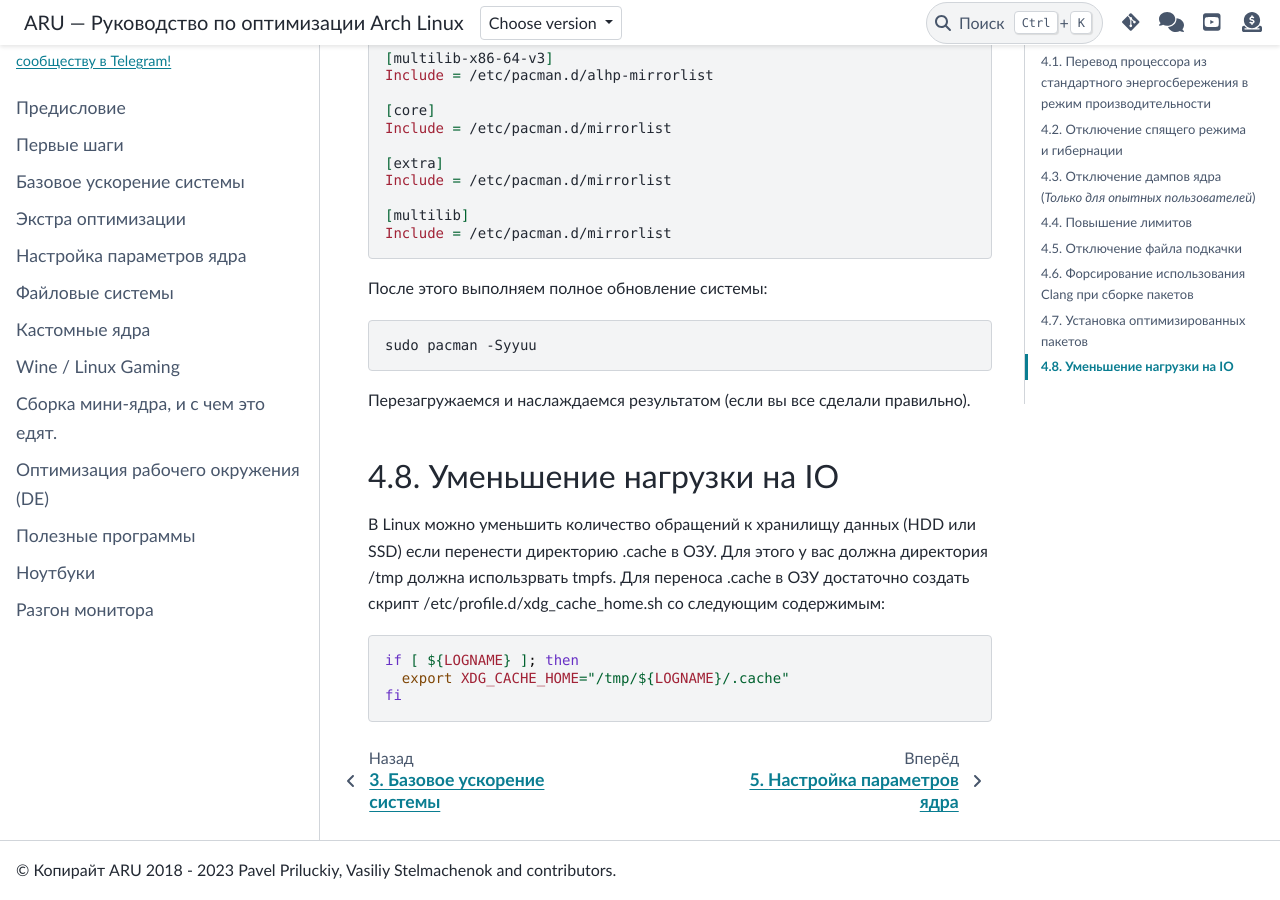
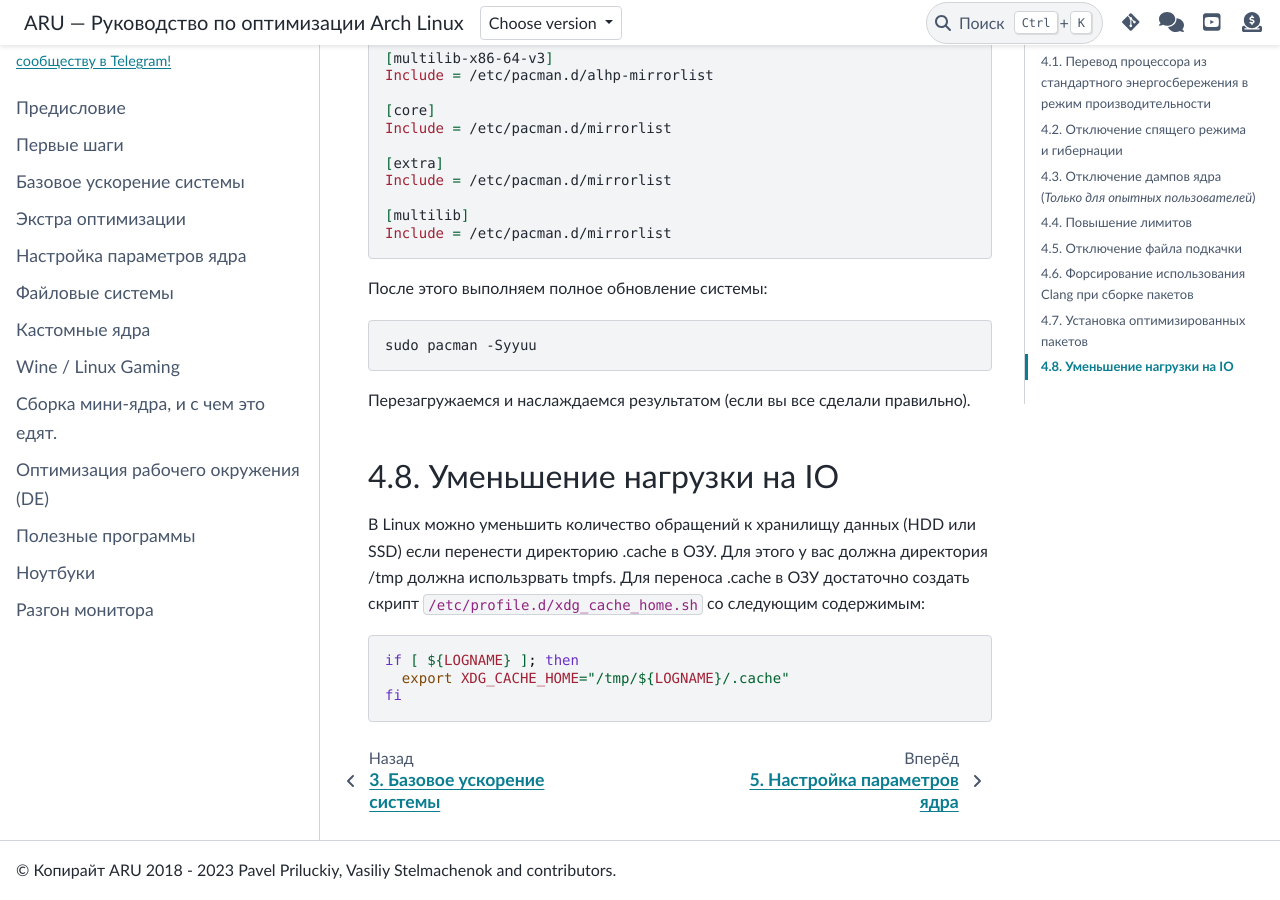
Before and after one commit to ventureoo/ARU, a Sphinx documentation site: the page built from docs/source/extra-optimizations.rst, in a window 1280 px wide and 900 px high, scrolled down 10324 px. Built offline with Sphinx 7.4.7 and the PyData theme 0.15.4, drawn with Linux system fonts in a browser that asks for light colours.

```diff
--- a/docs/source/extra-optimizations.rst
+++ b/docs/source/extra-optimizations.rst
@@ -453,7 +453,7 @@ x86_64_v2, так и для x86_64_v3. **Главное не перепутае
 =============================
 
 В Linux можно уменьшить количество обращений к хранилищу данных (HDD или SSD) если перенести директорию .cache в ОЗУ. Для этого у вас должна директория /tmp должна использрвать tmpfs.
-Для переноса .cache в ОЗУ достаточно создать скрипт /etc/profile.d/xdg_cache_home.sh со следующим содержимым::
+Для переноса .cache в ОЗУ достаточно создать скрипт ``/etc/profile.d/xdg_cache_home.sh`` со следующим содержимым::
 
   if [ ${LOGNAME} ]; then
     export XDG_CACHE_HOME="/tmp/${LOGNAME}/.cache"
```
